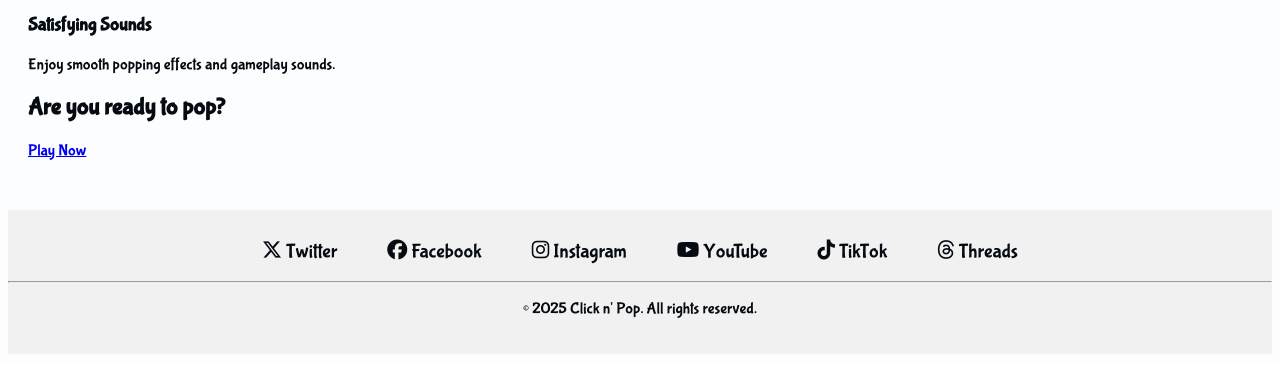
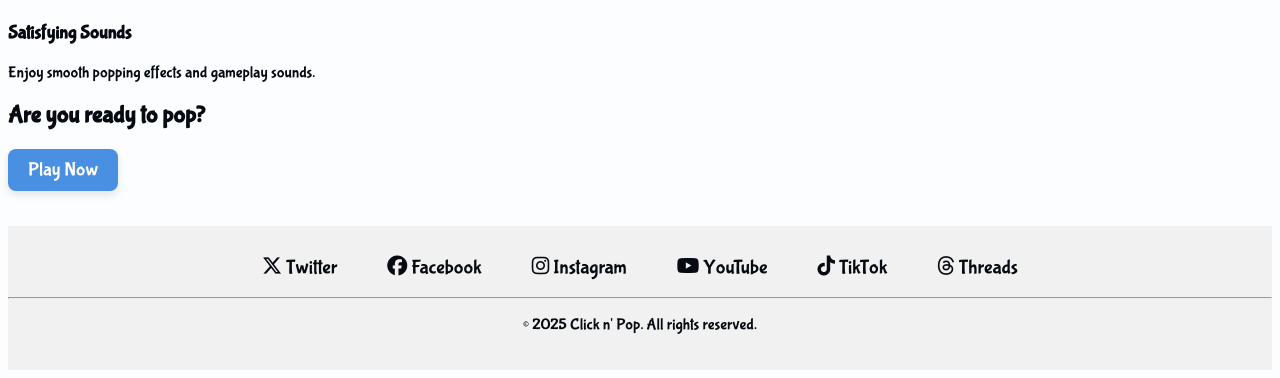
Before and after one commit to MissaouiYassine1/Click-n-Pop, a PHP site: page / in a window 1280 px wide. Shown: the part 1441-1819 px from the top of the page. Before the commit the page ends 1795 px from the top, so only its background shows below. Run offline with PHP 8.4, Linux system fonts and the light colour scheme.

Commit message:
Ajout des effets du survol

```diff
--- a/assets/css/style.css
+++ b/assets/css/style.css
@@ -5,6 +5,7 @@
     --secondary-color: #4a90e2;
     --background-color: #fbfdff;
     --text-color: #060b12;
+    --btn-text-color: #ffffff;
 }
 
 body{
@@ -23,9 +24,73 @@
 }
 main{
     margin-top:75px;
-    padding: 20px;
+    /*padding: 20px;*/
     min-height: 80vh;
 
+}
+.btn{
+    display: inline-block;
+    padding: 10px 20px;
+    font-size: 1.2rem;
+    text-decoration: none;
+    border: none;
+    border-radius: 8px;
+    background: var(--secondary-color);
+    color: var(--btn-text-color);
+    cursor: pointer;
+    transition: 0.2s ease-in-out;
+    box-shadow: 0 4px 8px rgba(0,0,0,0.1);
+}
+.hover {
+  position: relative;
+  overflow: hidden;                /* garde le layer à l'intérieur */
+  display: inline-block;
+}
+
+/* Layer background */
+.hover::before {
+  content: "";
+  position: absolute;
+  top: 0;
+  left: -100%;                     /* commence hors écran à gauche */
+  width: 100%;
+  height: 100%;
+  background: rgba(255,255,255,0.1); /* faible opacité */
+  backdrop-filter: blur(0.1px);      /* optionnel : vrai blur si tu veux */
+  transition: transform 0.5s ease;
+  transform: translateX(0);
+  pointer-events: none;            /* n'interfère pas avec le hover */
+}
+
+/* Effet au hover */
+.hover:hover::before {
+  transform: translateX(100%);     /* glisse jusqu’à droite */
+}
+
+
+.link {
+  position: relative;
+  display: inline-block;
+  text-decoration: none;
+  cursor: pointer;
+}
+
+/* Ligne centrée */
+.link::after {
+  content: "";
+  position: absolute;
+  left: 50%;
+  bottom: 0;             /* position de la ligne */
+  width: 0%;
+  height: 2px;           /* épaisseur */
+  background: currentColor;  /* même couleur que le texte */
+  transform: translateX(-50%);
+  transition: width 0.35s ease;
+}
+
+/* Animation au hover */
+.link:hover::after {
+  width: 100%;           /* s'étend du centre vers les bords */
 }
 
 
--- a/components/header.php
+++ b/components/header.php
@@ -2,11 +2,11 @@
     <nav>
         <img src="assets/logo.png" alt="Click n' Pop Logo" />
         <ul>
-            <li><a href="/">Home</a></li>
-            <li><a href="/play">Play</a></li>
-            <li><a href="/leaderboard">Leaderboard</a></li>
-            <li><a href="/about">About Us</a></li>
-            <li><a href="/contact">Contact</a></li>
+            <li><a href="/" class="link">Home</a></li>
+            <li><a href="/play" class="link">Play</a></li>
+            <li><a href="/leaderboard" class="link">Leaderboard</a></li>
+            <li><a href="/about" class="link">About Us</a></li>
+            <li><a href="/contact" class="link">Contact</a></li>
         </ul>
         <?php include "account_container.php"?>
     </nav>
--- a/index.php
+++ b/index.php
@@ -12,7 +12,7 @@
         <h1>Welcome to <span>Click n' Pop</span></h1>
         <p>The most addictive bubble-popping click game!</p>
 
-        <a href="/play" class="btn-play">
+        <a href="/play" class="btn-play btn hover">
             Start Playing
         </a>
     </section>
@@ -45,7 +45,7 @@
 
     <section class="cta">
         <h2>Are you ready to pop?</h2>
-        <a href="/play" class="btn-start">
+        <a href="/play" class="btn-start btn hover">
             Play Now
         </a>
     </section>
```
